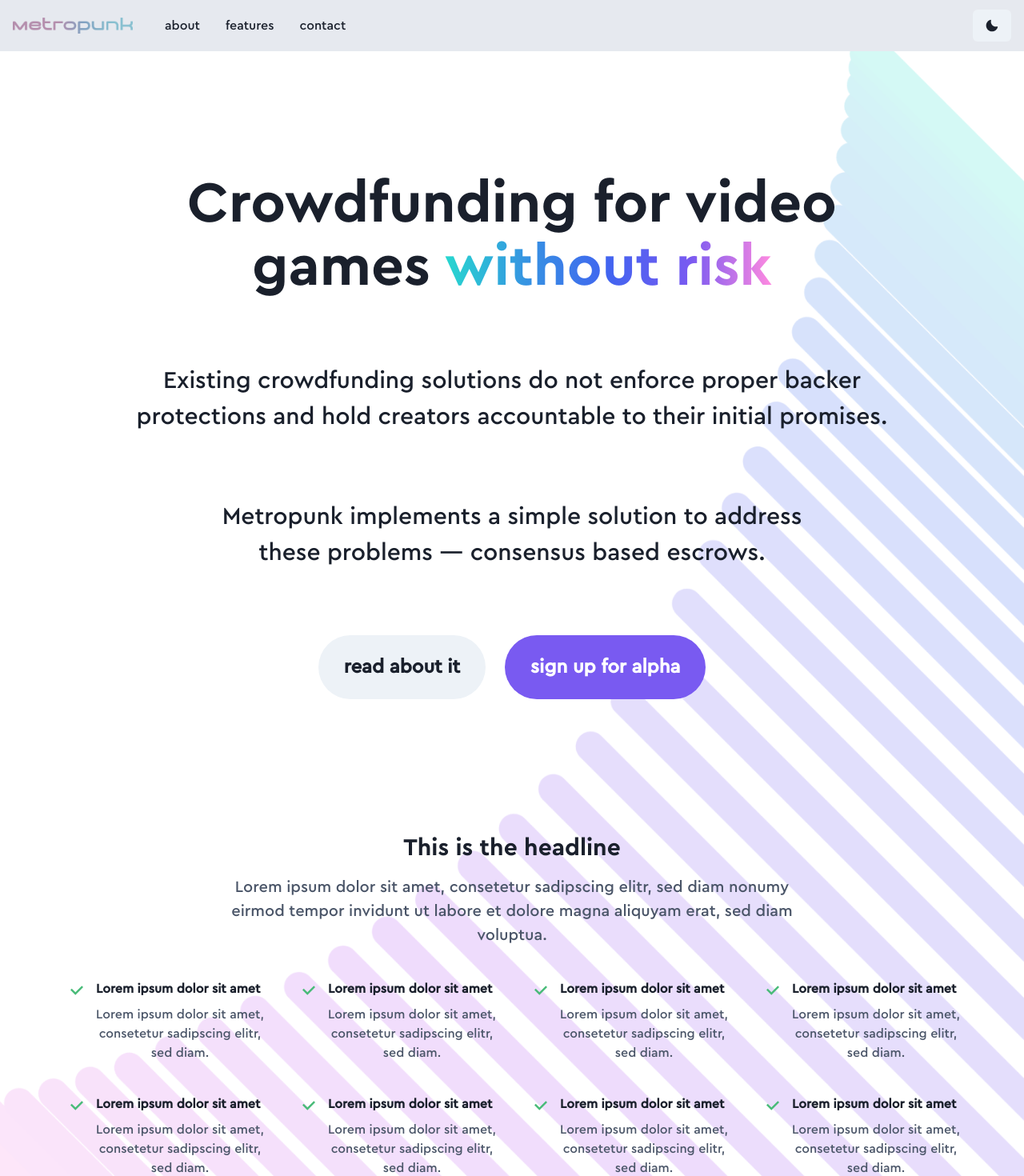
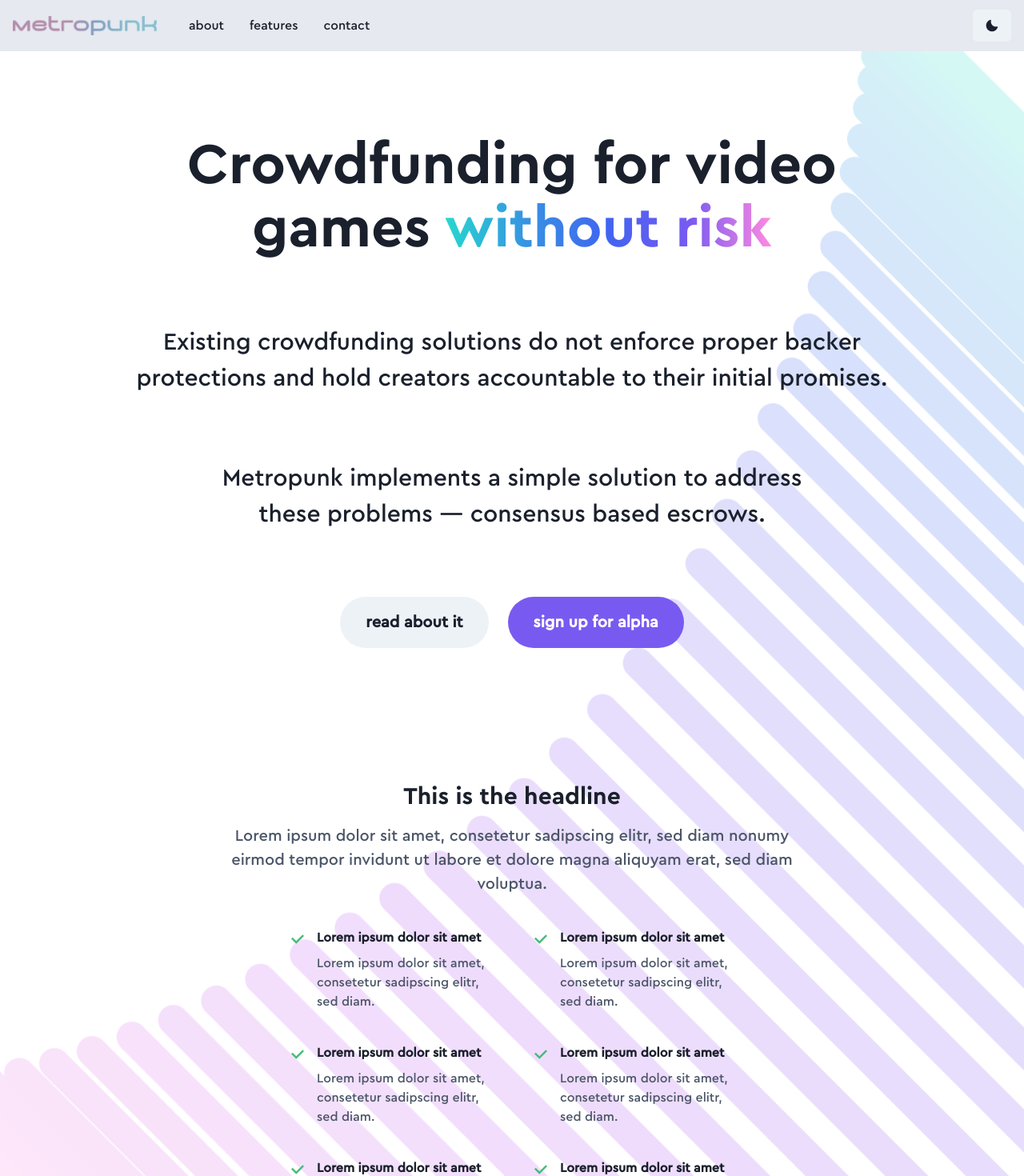
Before and after one commit to metropunk-labs/metropunk-landing, a React (Create React App) app: page / in a window 1280 px wide. Shown: the top 1470 px of the page at 80% size. Built offline with nearby package versions, Linux system fonts and the light colour scheme.

Commit message:
Formatting changes

```diff
--- a/src/components/Features.tsx
+++ b/src/components/Features.tsx
@@ -32,8 +32,8 @@ export default function Features() {
         </Text>
       </Stack>
 
-      <Container maxW={'6xl'} mt={10}>
-        <SimpleGrid columns={{ base: 1, md: 2, lg: 4 }} spacing={10}>
+      <Container mt={10}>
+        <SimpleGrid columns={{ base: 1, md: 2 }} spacing={10}>
           {features.map((feature) => (
             <HStack key={feature.id} align={'top'}>
               <Box color={'green.400'} px={2}>
@@ -41,7 +41,7 @@ export default function Features() {
               </Box>
               <VStack align={'start'}>
                 <Text fontWeight={600}>{feature.title}</Text>
-                <Text color={'gray.600'}>{feature.text}</Text>
+                <Text color={'gray.600'} align={'left'}>{feature.text}</Text>
               </VStack>
             </HStack>
           ))}
--- a/src/components/Header.tsx
+++ b/src/components/Header.tsx
@@ -37,7 +37,7 @@ export default function Header() {
 
   return (
     <>
-      <Box bg={useColorModeValue('light', 'dark')} px={4}>
+      <Box bg={useColorModeValue('light', 'dark')} px={4} minW={'100%'} position={'fixed'} zIndex={20}>
         <Flex h={16} alignItems={'center'} justifyContent={'space-between'}>
           <IconButton
             size={'md'}
@@ -48,7 +48,7 @@ export default function Header() {
           />
           <HStack spacing={8} alignItems={'center'}>
             <Box>
-              <Image src={'./assets/metropunk-logo.png'} maxWidth={'150px'}/>
+              <Image src={'./assets/metropunk-logo.png'} maxWidth={'180px'}/>
             </Box>
             <HStack
               as={'nav'}
--- a/src/components/Hero.tsx
+++ b/src/components/Hero.tsx
@@ -40,16 +40,16 @@ export default function Hero() {
         <Stack spacing={6} direction={'row'}>
           <Button
             rounded={'full'}
-            fontSize={['2xl', 'xl', '2xl']}
-            py={10}
+            fontSize={['2xl', 'xl', 'xl']}
+            py={8}
             px={8}
             >
             read about it
           </Button>
           <Button
             rounded={'full'}
-            fontSize={['2xl', 'xl', '2xl']}
-            py={10}
+            fontSize={['2xl', 'xl', 'xl']}
+            py={8}
             px={8}
             bg={'purple'}
             textColor={'white'}
--- a/src/pages/Main.tsx
+++ b/src/pages/Main.tsx
@@ -13,7 +13,6 @@ export default function Main() {
   return (
     <Box bg={useColorModeValue('light', 'dark')}>
       <div className={`${ (colorMode === 'light') ? 'container-light' : 'container-dark'}`}>
-
         <Hero/>
         <Features/>
       </div>
--- a/src/styles/Main.css
+++ b/src/styles/Main.css
@@ -8,7 +8,7 @@
 }
 
 .container-light {
-  padding: 0rem;
+  padding: 1rem;
   width: 100%;
   min-height: 100vh;
   position: absolute;
```
